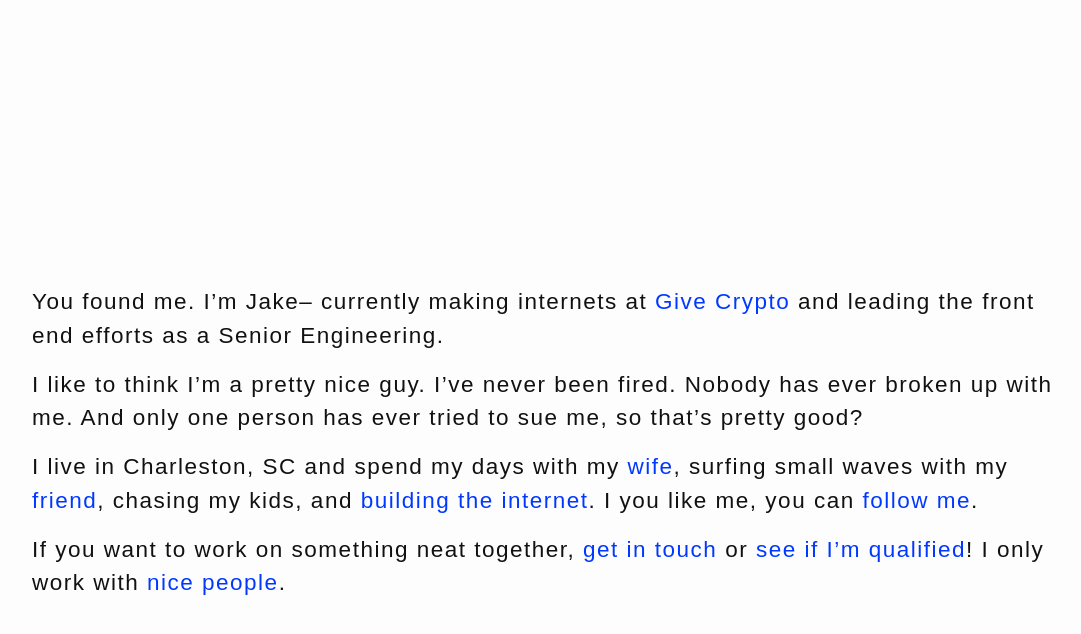
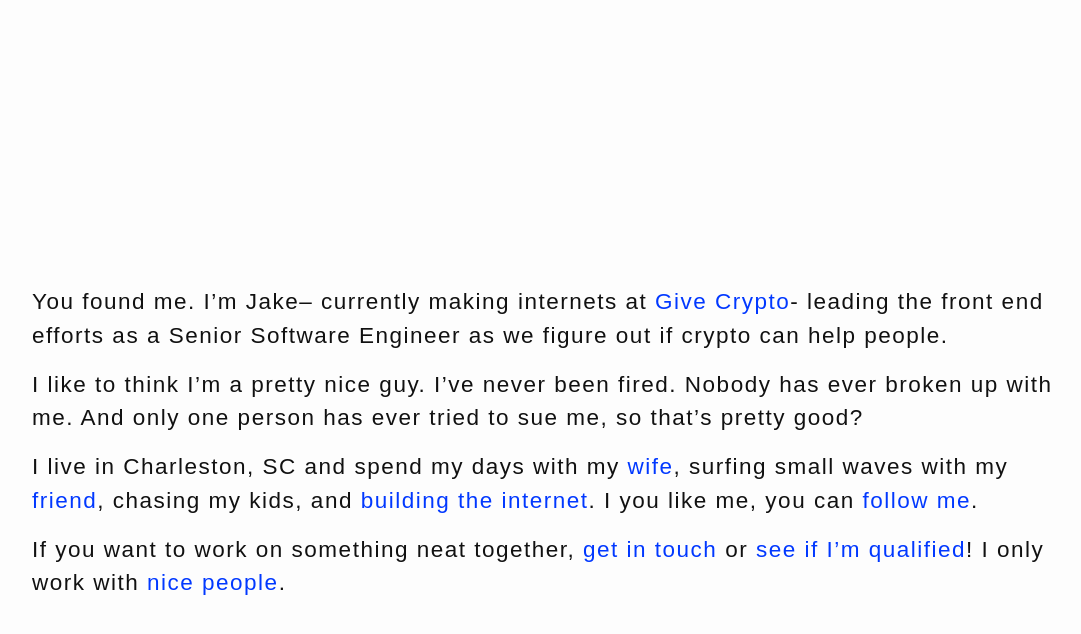
Before and after one commit to jakeleboeuf/jakeleboeuf.github.io, a Jekyll site: the page built from index.md, in a window 1280 px wide. Shown: the top 634 px of the page, without its empty margins (96-1177 px from the left). Built offline with Jekyll 4.4.1, drawn with Linux system fonts in a browser that asks for light colours; some web fonts are replaced.

Commit message:
Update index.md

```diff
--- a/index.md
+++ b/index.md
@@ -7,7 +7,7 @@ permalink: /
 <div class='home bio align-center' markdown='1'>
   <div class='align-center-item' markdown='1'>
 
-You found me. I’m Jake– currently making internets at [Give Crypto](https://givecrypto.org) and leading the front end efforts as a Senior Engineering.
+You found me. I’m Jake– currently making internets at [Give Crypto](https://givecrypto.org)- leading the front end efforts as  a Senior Software Engineer as we figure out if crypto can help people.
 
 I like to think I'm a pretty nice guy. I've never been fired. Nobody has ever broken up with me. And only one person has ever tried to sue me, so that's pretty good?
 
```
